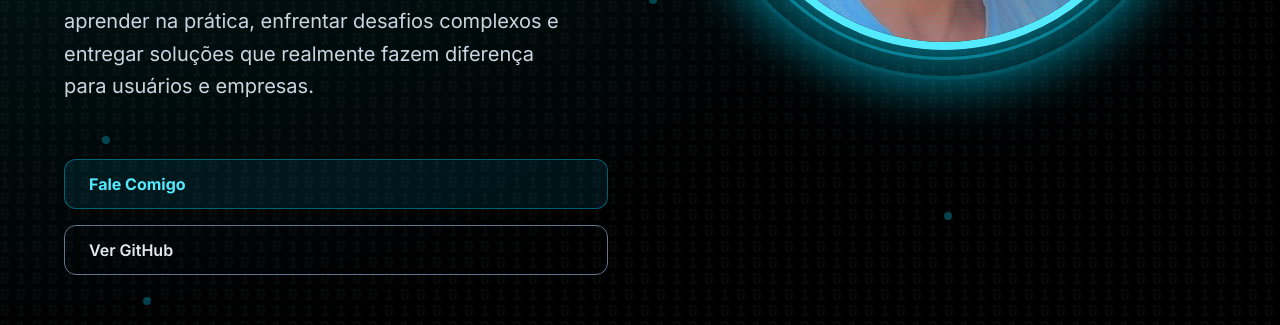
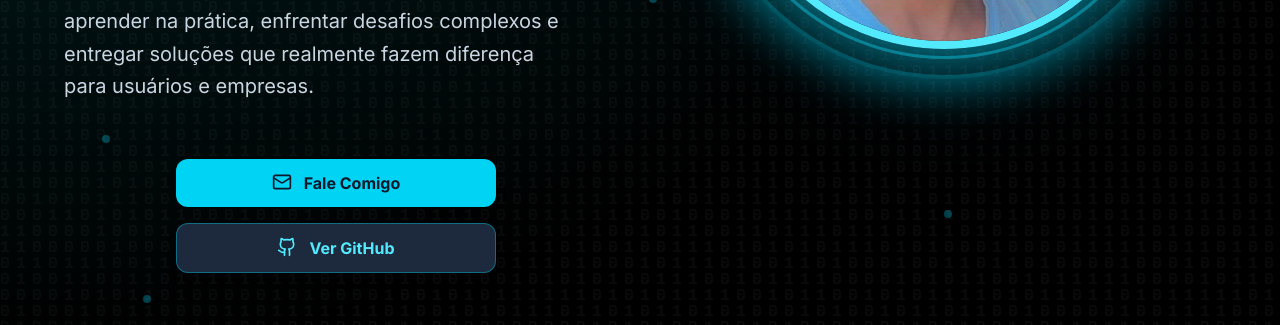
Before and after one commit to Richard-Sup-Dev/portfolio-richard-itsou-lima, a Next.js app: page / in a window 1280 px wide. Shown: the part 820-1145 px from the top of the page. Built offline with nearby package versions, Linux system fonts and the light colour scheme.

Commit message:
style: melhora visual dos botões do Hero

```diff
--- a/src/components/Hero.tsx
+++ b/src/components/Hero.tsx
@@ -102,21 +102,22 @@ export default function Hero() {
             initial={{ opacity: 0, y: 30 }}
             animate={{ opacity: 1, y: 0 }}
             transition={{ delay: 1.8 }}
-            className="flex flex-col xs:flex-row flex-wrap gap-4 xs:gap-5 justify-center md:justify-start pt-4 md:pt-6"
+            className="flex flex-col xs:flex-row gap-4 xs:gap-6 justify-center md:justify-start pt-4 md:pt-6 w-full max-w-xs xs:max-w-md mx-auto"
           >
             <Link
               href="#contact"
-              className="px-6 py-3 xs:px-8 xs:py-4 bg-cyan-500/10 border border-cyan-400/40 text-cyan-300 font-bold rounded-xl hover:bg-cyan-500/20 hover:border-cyan-300 transition-all duration-300 group relative overflow-hidden shadow-md text-base xs:text-lg"
+              className="flex-1 min-w-35 flex items-center justify-center gap-2 px-6 py-3 xs:px-8 xs:py-4 bg-cyan-400 text-slate-900 font-bold rounded-xl shadow-lg hover:bg-cyan-300 hover:text-slate-900 transition-all duration-300 text-base xs:text-lg focus:outline-none focus-visible:ring-2 focus-visible:ring-cyan-400"
             >
-              <span className="relative z-10">Fale Comigo</span>
-              <div className="absolute inset-0 bg-linear-to-r from-cyan-500/30 to-transparent -translate-x-full group-hover:translate-x-0 transition-transform duration-400" />
+              <Mail size={20} className="inline-block mb-0.5 mr-1" />
+              Fale Comigo
             </Link>
 
             <Link
               href={contact.github}
               target="_blank"
-              className="px-6 py-3 xs:px-8 xs:py-4 border border-slate-500 text-slate-200 font-semibold rounded-xl hover:border-cyan-400 hover:text-cyan-300 hover:bg-cyan-400/10 transition-all duration-300 shadow text-base xs:text-lg"
+              className="flex-1 min-w-35 flex items-center justify-center gap-2 px-6 py-3 xs:px-8 xs:py-4 bg-slate-800 text-cyan-300 font-bold rounded-xl shadow-lg border border-cyan-400/40 hover:bg-cyan-900 hover:text-cyan-200 hover:border-cyan-300 transition-all duration-300 text-base xs:text-lg focus:outline-none focus-visible:ring-2 focus-visible:ring-cyan-400"
             >
+              <Github size={20} className="inline-block mb-0.5 mr-1" />
               Ver GitHub
             </Link>
           </motion.div>
```
